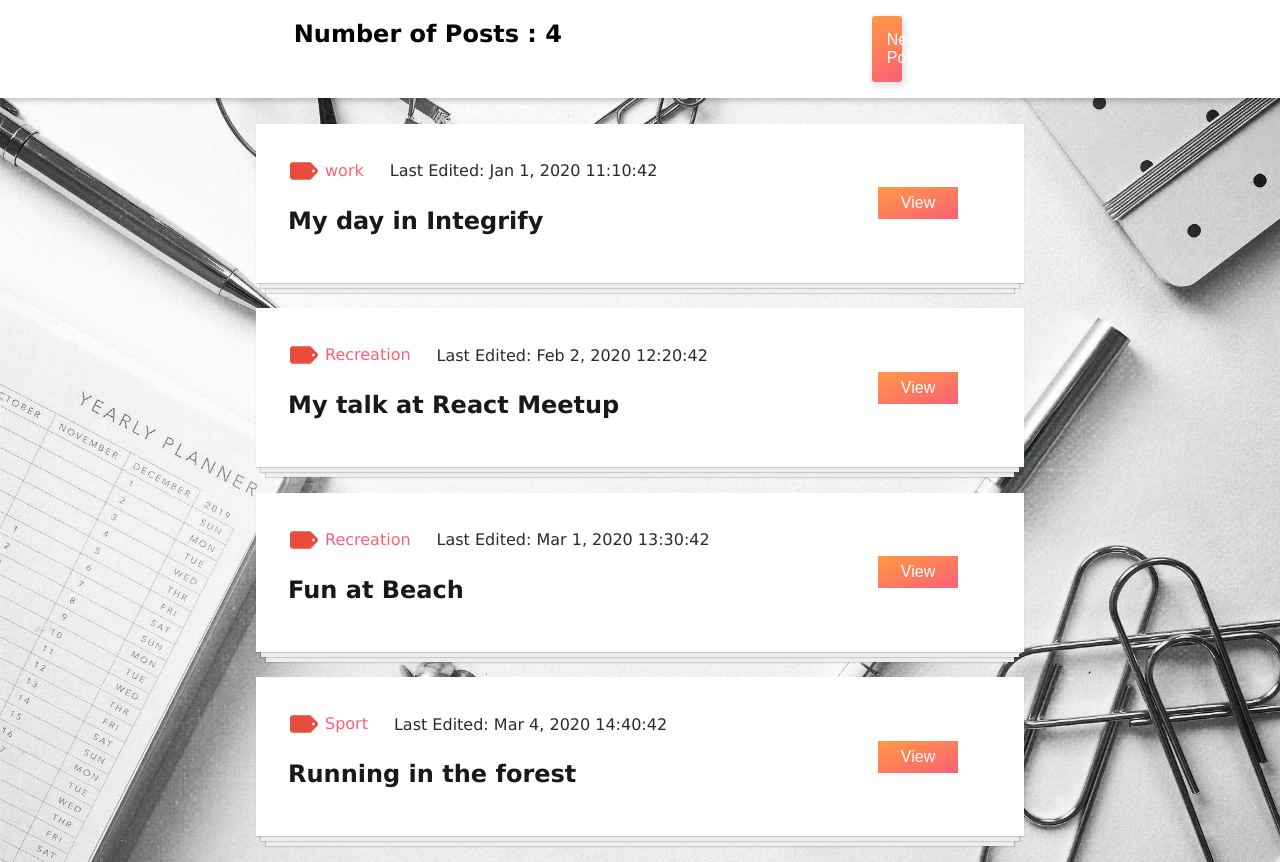
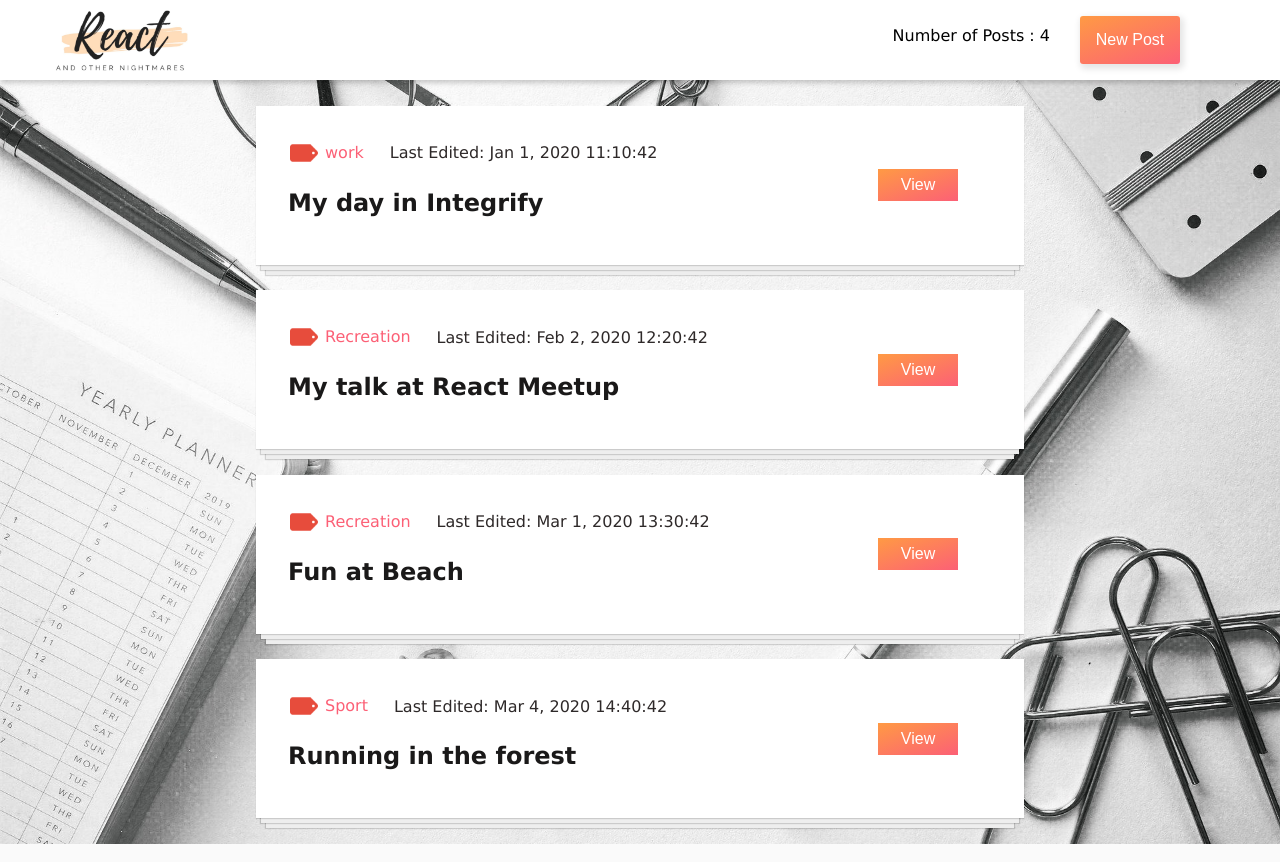
Before and after one commit to rmahato64/react-route, a React (Create React App) app: page / in a window 1280 px wide. Built offline with nearby package versions, Linux system fonts and the light colour scheme.

Commit message:
logo added

```diff
--- a/src/components/Posts.js
+++ b/src/components/Posts.js
@@ -1,6 +1,7 @@
 import React from 'react';
 import Post from './Post';
 import { Link } from 'react-router-dom';
+import logo from '../img/logo.png'
 
 const Posts = ({posts,deletePost,editPost}) => {
     const postsList = posts.map((post =>
@@ -9,23 +10,26 @@ const Posts = ({posts,deletePost,editPost}) => {
         return (
             <div>
                 <div className="header">
-                 <div className="header-wrapper">
-                 <div>
-                 <h2>Number of Posts : {posts.length}</h2>
-                 </div>
+                    <div class className="logo">
+                        <img style ={{width:150}} src= {logo} />
+                    </div>
+                <div className="header-right">
+                    <div className=" header-title">
+                    <p>Number of Posts : {posts.length}</p>
+                    </div>
+
                  <div>
                     <Link to = '/newpost'><button className='addPost-btn'>New Post</button></Link>
-                    </div>
-                </div>
-                </div>
-
-
-
+                 </div>
+            </div>
+            </div>
                     <div className='all-post-container'>
                     {postsList}
                     </div>
 
             </div>
+
+
         )
 
 
--- a/src/index.css
+++ b/src/index.css
@@ -37,20 +37,30 @@ button, input {
     justify-content: center;
 } */
 
+.logo{
+ margin-left: 50px;
+ margin-top:10px
+
+
+}
 .header{
     background-color: white;
     margin-top:-50px;
     box-shadow: 2px 2px 5px 1px rgba(0,0,0,0.2);
 
+    display: flex;
+    justify-content: space-between;
+    flex-direction: row;
 }
-.header-wrapper {
-width: 100%;
-display: flex;
-flex-direction: row;
-justify-content: space-evenly;
-
+.header-title{
+    padding-top: 10px
+}
+.header-right{
+    display:flex;
+    justify-content: space-evenly;
 
 }
+
 .post-container {
     background: white;
     margin: 2% 20%;
@@ -451,6 +461,13 @@ h2 {
       transition: 0.2s;
       margin: 5px;
   }
+  .header .addPost-btn{
+    width: 100px;
+    margin: 1rem;
+    z-index: 1;
+    margin-left: 30px;
+    margin-right:100px
+  }
 
   .addPost-btn,
   .backPost-btn {
```
Also changed, not shown: src/img/logo.png (added).
